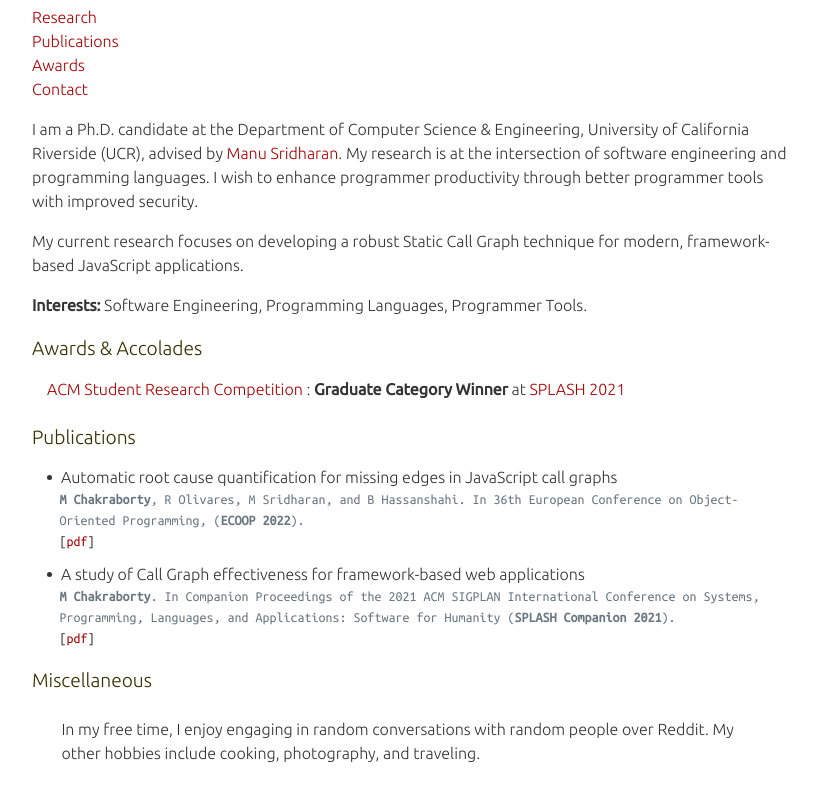
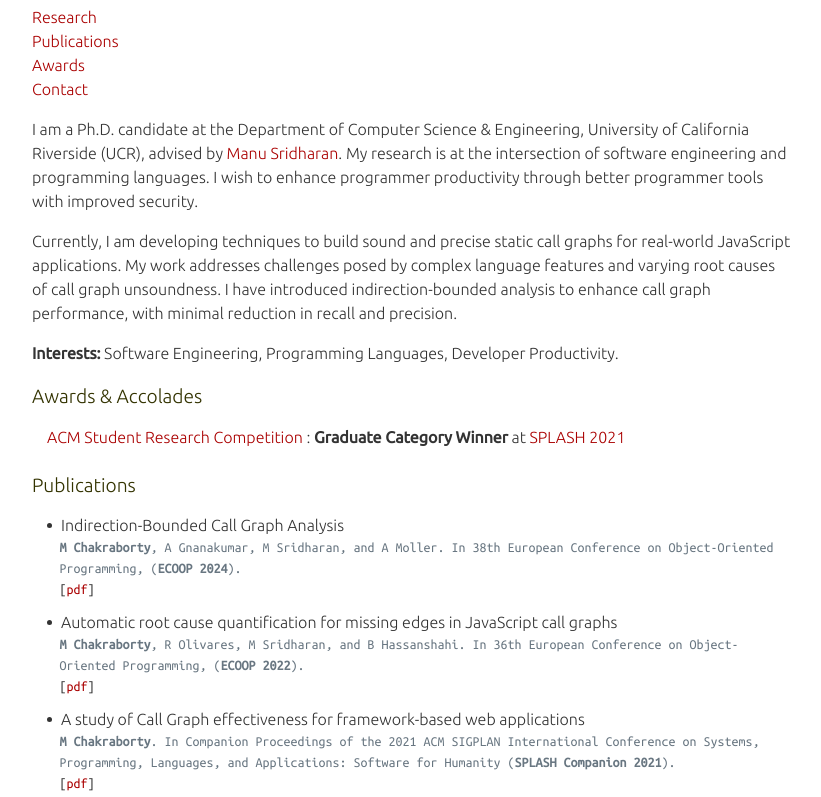
Before and after one commit to MadhuNimmo/MadhuNimmo.github.io, a plain HTML site: page index.html in a window 1280 px wide. Shown: the part 406-1203 px from the top of the page, without its empty margins (228-1049 px from the left). Drawn offline with Linux system fonts and the light colour scheme.

Commit message:
Update index.html

```diff
--- a/index.html
+++ b/index.html
@@ -62,8 +62,8 @@
         </nav>
         <div class="introduction" id="research">
             <p>I am a Ph.D. candidate at the Department of Computer Science & Engineering, University of California Riverside (UCR), advised by <a href="https://manu.sridharan.net/">Manu Sridharan</a>. My research is at the intersection of software engineering and programming languages. I wish to enhance programmer productivity through better programmer tools with improved security.</p>
-            <p>My current research focuses on developing a robust Static Call Graph technique for modern, framework-based JavaScript applications.</p>
-            <b>Interests:</b> Software Engineering, Programming Languages, Programmer Tools.
+            <p>Currently, I am developing techniques to build sound and precise static call graphs for real-world JavaScript applications. My work addresses challenges posed by complex language features and varying root causes of call graph unsoundness. I have introduced indirection-bounded analysis to enhance call graph performance, with minimal reduction in recall and precision.</p>
+            <b>Interests:</b> Software Engineering, Programming Languages, Developer Productivity.
         </div>
         <div class="introduction" id="awards">
             <h4>Awards & Accolades</h4>
@@ -80,6 +80,15 @@
         <div class="introduction" id="publications">
             <h4>Publications</h4>
             <ul>
+                <li>
+                    <p class="publications"> Indirection-Bounded Call Graph Analysis </p>
+                    <span class="publication_dest">
+                        <b>M Chakraborty</b>, A Gnanakumar, M Sridharan, and A Moller. In 38th European Conference on Object-Oriented Programming, (<b>ECOOP 2024</b>).
+                    </span>
+                    <span class="code_blog">
+                        [<a href="https://drops.dagstuhl.de/opus/volltexte/2022/16231/pdf/LIPIcs-ECOOP-2022-3.pdf">pdf</a>]
+                    </span>
+                </li>
                 <li>
                     <p class="publications"> Automatic root cause quantification for missing edges in JavaScript call graphs </p>
                     <span class="publication_dest">
```
